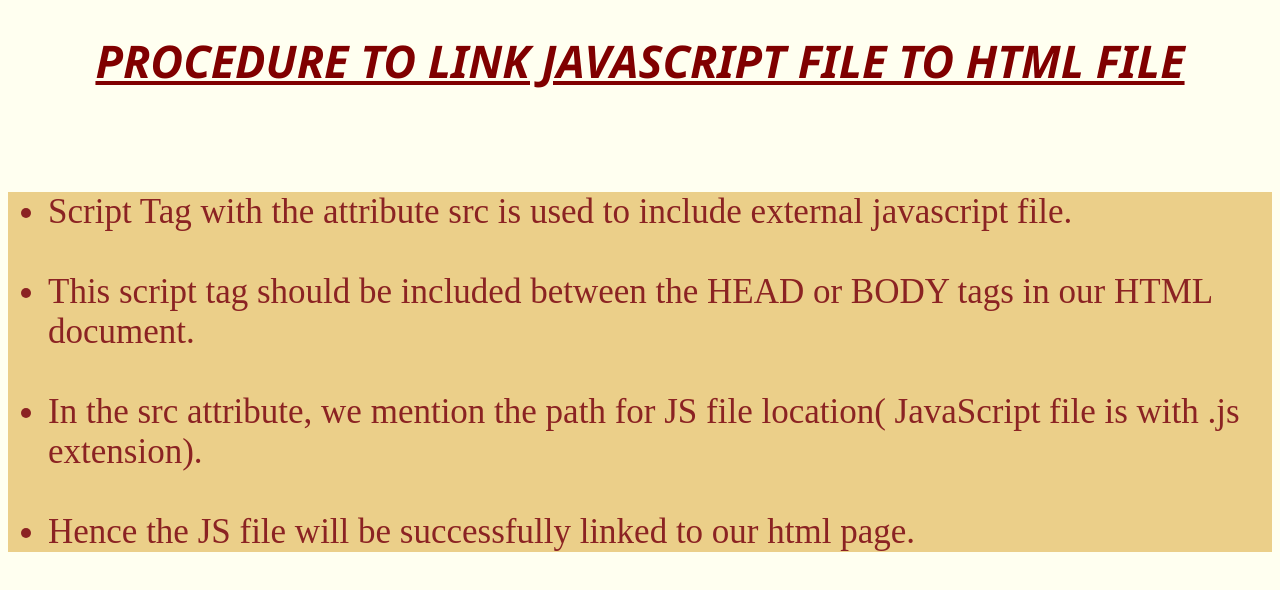
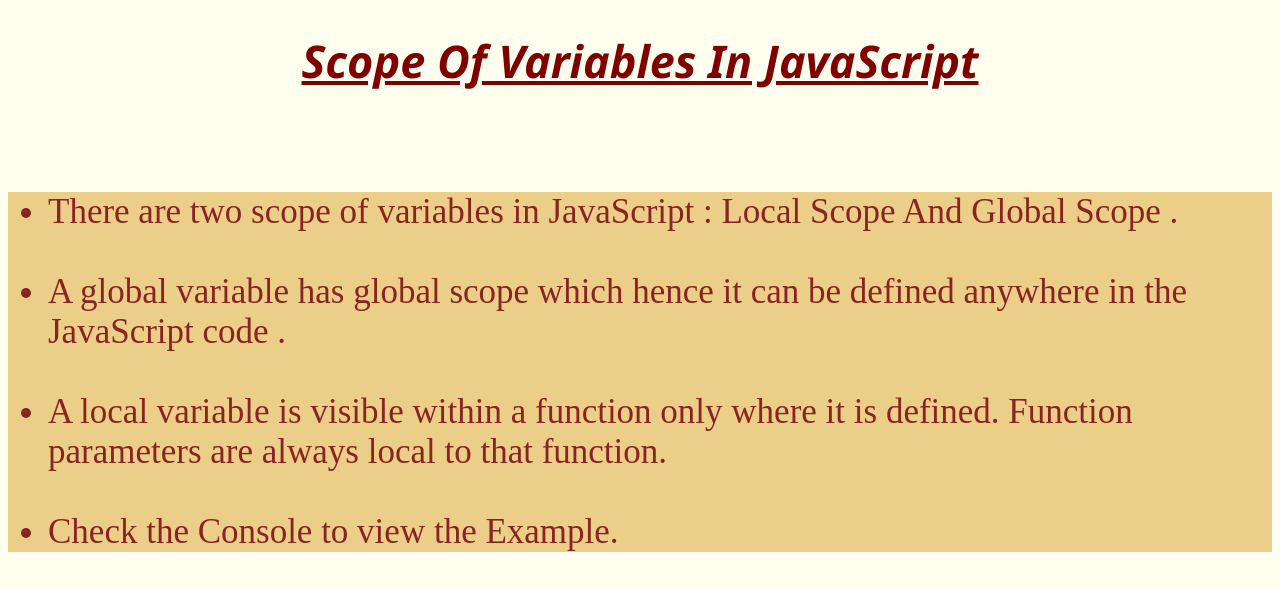
Before and after one commit to ANUPRIYA2006225/LinkJS, a plain HTML site: page index.html in a window 1280 px wide. Drawn offline with Linux system fonts and the light colour scheme.

Commit message:
Add files via upload

```diff
--- a/index.html
+++ b/index.html
@@ -4,7 +4,7 @@
     <meta charset="UTF-8">
     <meta http-equiv="X-UA-Compatible" content="IE=edge">
     <meta name="viewport" content="width=device-width, initial-scale=1.0">
-    <title>2006225</title>
+    <title>Scope of Variables in JS</title>
     <style>
         body {
         background-color: ivory;
@@ -28,26 +28,24 @@
 </head>
 <body>
 
-        <h1><em><u>PROCEDURE TO LINK JAVASCRIPT FILE TO HTML FILE</u></em></h1>
+        <h1><em><u>Scope Of Variables In JavaScript</u></em></h1>
         <br>
         <br>
         <div class="content">
         <ul>
          <li>
-         Script Tag with the attribute src is used to include external javascript file.
+         There are two scope of variables in JavaScript : Local Scope And Global Scope .
         </li>
         <br>
         <li>
-
-            This script tag should be included between the HEAD or BODY tags in our HTML document.
+         A global variable has global scope which hence it can be defined anywhere in the JavaScript code .      </li>
+        <br>
+        <li>
+            A local variable is visible within a function only where it is defined. Function parameters are always local to that function.
         </li>
         <br>
         <li>
-         In the src attribute, we mention the path for JS file location( JavaScript file  is with .js extension).
-        </li>
-        <br>
-    <li>
-         Hence the JS file will be successfully linked to our html page.
+         Check the Console to view the Example.
         </li>
     </ul>
     </div>
```
